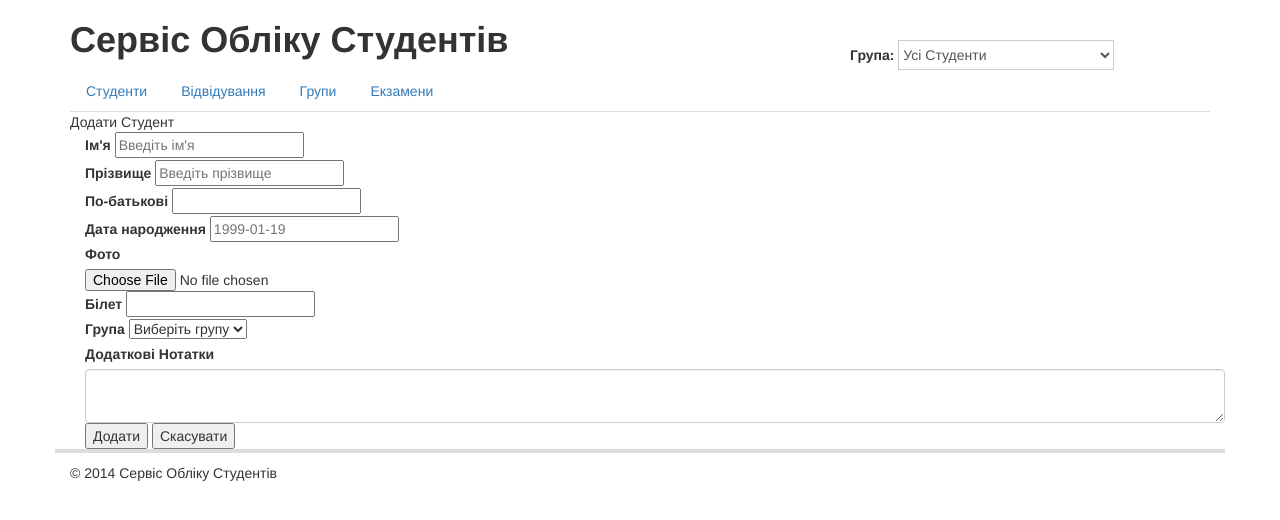
After one commit to Dudar99/student, a Django app: template students/templates/students/student_add.html in a window 1280 px wide. The commit adds this page. Shown: the top 520 px of the page. Run offline with Django 3.2, Linux system fonts and the light colour scheme; the template is opened without the code that fills it, so the values that code supplies are empty; some libraries are stand-ins or nearby versions.

Commit message:
add students_add form TODO:validate this formgit add .

```diff
--- a/students/models/student.py
+++ b/students/models/student.py
@@ -14,6 +14,7 @@ class Student(models.Model):
     ticket = models.CharField(max_length=256,blank=False,verbose_name=u"Студентський квиток")
     notes = models.TextField(blank=True,verbose_name=u"Додаткові нотатки")
     student_group = models.ForeignKey('Group',verbose_name = u"Група",blank = False, null = True,on_delete = models.PROTECT)
+
     class Meta(object):
         verbose_name = u"Студент"
         verbose_name_plural = u'Студенти'
--- a/students/templates/students/exams.html
+++ b/students/templates/students/exams.html
@@ -15,7 +15,6 @@
             <a href="{% url 'exams'%}?order_by=name{% if order_by == 'name' and reverse != '1' %}&amp;reverse=1{% endif %}">Назва
                 {% if order_by == 'name' and reverse != '1' %}&uarr;
                 {% elif order_by == 'name' and reverse == '1' %}&darr;
-
                 {% endif %}
             </a></th>
 
@@ -24,7 +23,6 @@
             <a href="{% url 'exams'%}?order_by=date{% if order_by == 'date' and reverse != '1' %}&amp;reverse=1{% endif %}">Дата
                 {% if order_by == 'date' and reverse != '1' %}&uarr;
                 {% elif order_by == 'date' and reverse == '1' %}&darr;
-
                 {% endif %}
                 </a></th>
     </tr>
--- /dev/null
+++ b/students/templates/students/student_add.html
@@ -0,0 +1,65 @@
+{% extends "students/base.html" %}
+
+{% load static from staticfiles %}
+
+{% block meta_title %} Редагування Студента{% endblock meta_title %}
+{% block title %} Додати Студент {% endblock title %}
+
+{% block content %}
+    <div class="container">
+    <form action="{% url 'students_add' %}" method="post"
+          enctype="multipart/form-data">
+    {% csrf_token %}
+        <div>
+            <label for="first_name">Ім'я</label>
+            <input type="text" value="" name="first_name" id="first_name"
+                   placeholder="Введіть ім'я">
+
+        </div>
+        <div>
+            <label for="last_name">Прізвище</label>
+            <input type="text" name="last_name" id="last_name" value=""
+                   placeholder="Введіть прізвище">
+        </div>
+
+        <div>
+            <label for="middle_name"> По-батькові</label>
+            <input type="text" name="middle_name" id="middle_name" value="">
+
+        </div>
+
+        <div>
+            <label for="birthday">Дата народження</label>
+            <input type="text" value="" name="birthday"
+                   id="birthday" placeholder="1999-01-19">
+        </div>
+    <div>
+        <label for="photo">Фото</label>
+        <input type="file" value="" name="photo" id="photo">
+    </div>
+    <div>
+        <label for="ticket">Білет</label>
+        <input type="text" value="" name="ticket" id="ticket">
+
+    </div>
+    <div>
+        <label for="student_group">Група</label>
+        <select name="student_group" id="student_group">
+            <option value="">Виберіть групу</option>
+             {% for group in groups %}
+                 <option value="{{ group.id }}">{{ group.title }}</option>
+             {% endfor %}
+        </select>
+    </div>
+    <div>
+        <label for="notes">Додаткові Нотатки</label>
+          <textarea name="notes" id="notes" class="form-control"></textarea>
+    </div>
+    <div>
+        <input type="submit" value="Додати" name="add_button">
+        <button type="submit" name="cancel_button">Скасувати</button>
+    </div>
+
+</form>
+    </div>
+{% endblock content %}
```
Also changed, not shown: students/models/exams.py (+9 -7 lines), students/models/group.py (+3 -5 lines), students/views/exams.py (+6 -5 lines), students/views/students.py (+48 -4 lines), 5 other files.
